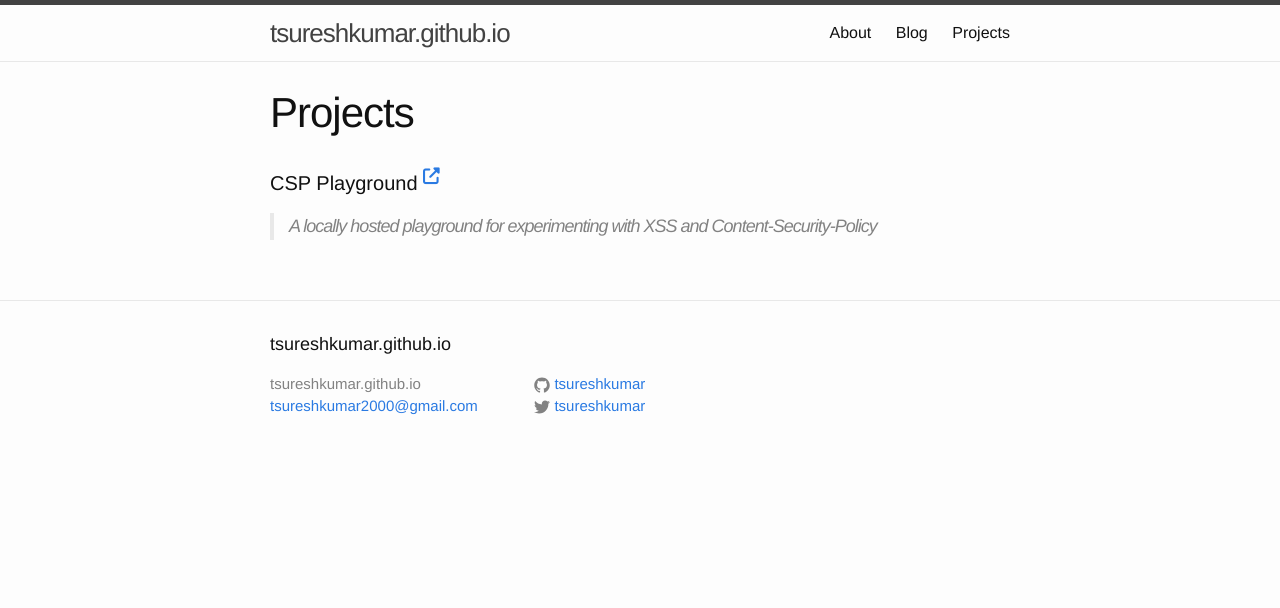
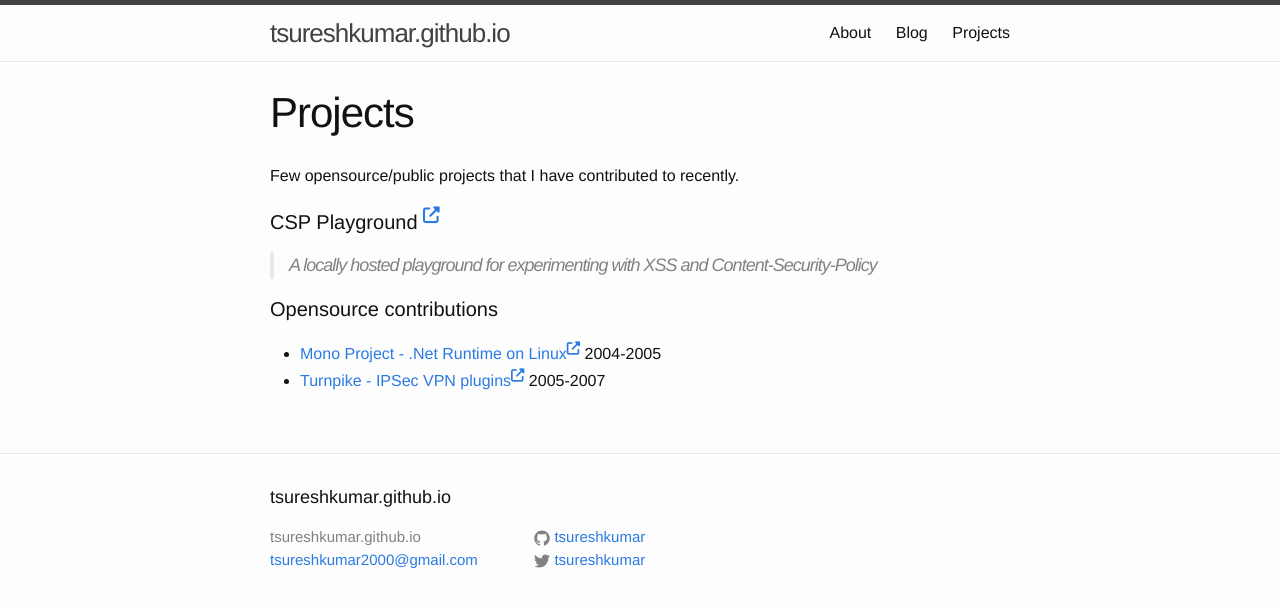
Before and after one commit to tsureshkumar/tsureshkumar.github.io, a Jekyll site: the page built from projects.md, in a window 1280 px wide. Shown: the top 608 px of the page. Built offline with Jekyll 4.4.1, drawn with Linux system fonts in a browser that asks for light colours; nearby versions of some CDN libraries.

Commit message:
add few past opensource projects

```diff
--- a/projects.md
+++ b/projects.md
@@ -3,9 +3,15 @@ layout: page
 title: Projects
 permalink: /projects/
 ---
+Few opensource/public projects that I have contributed to recently.
+
 {% for project in site.projects %}
 #### {{ project.title }}  <sup><a class="project-link" href="{{ project.project_url}}"><i class="fas fa-external-link-alt"></i></a></sup>
 
 > {{ project.description }}
 
+#### Opensource contributions
+* [Mono Project - .Net Runtime on Linux](https://github.com/mono/mono/search?q=sureshkumar&unscoped_q=sureshkumar)<sup><a class="project-link" href="{{ project.project_url}}"><i class="fas fa-external-link-alt"></i></a></sup> 2004-2005
+* [Turnpike - IPSec VPN plugins](https://code.google.com/archive/p/turnpike/)<sup><a class="project-link" href="{{ project.project_url}}"><i class="fas fa-external-link-alt"></i></a></sup> 2005-2007
+
 {% endfor %}
```
